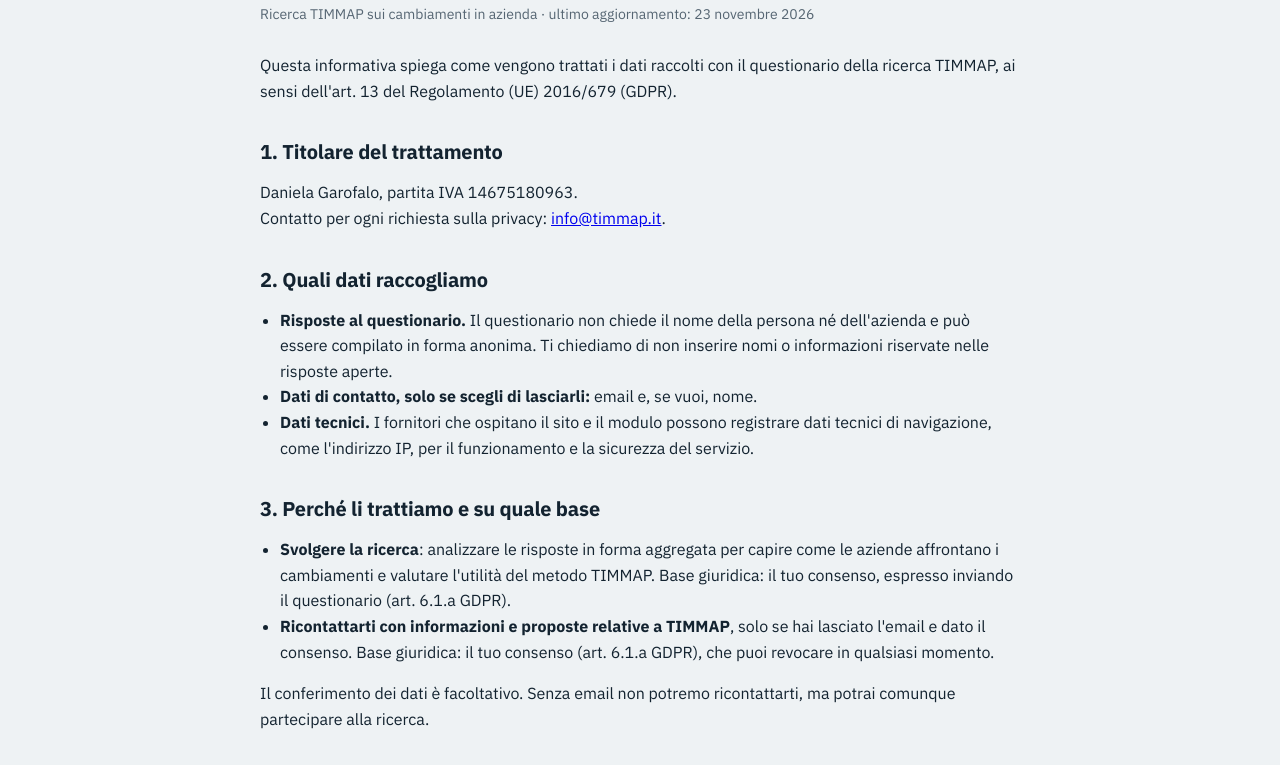
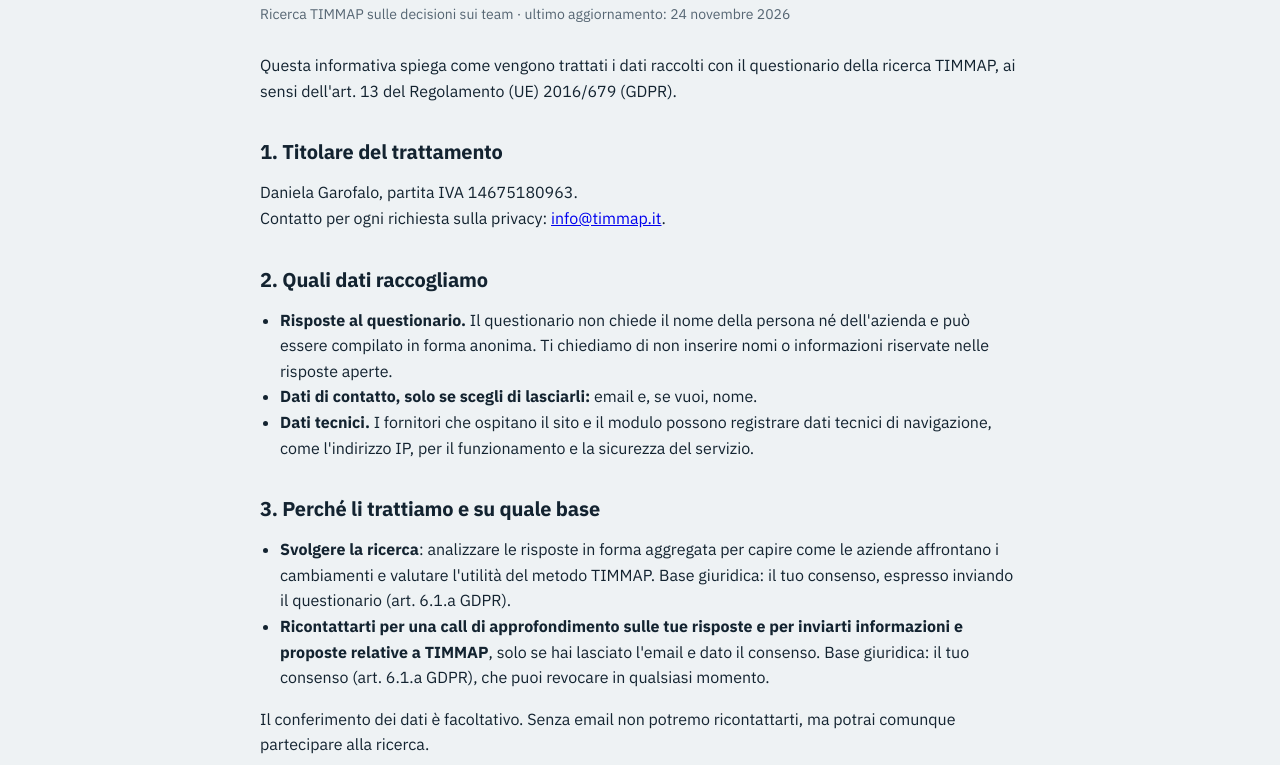
Before and after one commit to danielagarofalo1994/timmap, a plain HTML site: page privacy.html in a window 1280 px wide. Shown: the part 170-935 px from the top of the page. Drawn offline with Linux system fonts and the light colour scheme.

Commit message:
Add files via upload

```diff
--- a/privacy.html
+++ b/privacy.html
@@ -83,7 +83,7 @@ footer a{color:#fff}
 </a></div></header>
 <main class="wrap doc">
   <h1>Informativa privacy</h1>
-  <p class="upd">Ricerca TIMMAP sui cambiamenti in azienda · ultimo aggiornamento: 23 novembre 2026</p>
+  <p class="upd">Ricerca TIMMAP sulle decisioni sui team · ultimo aggiornamento: 24 novembre 2026</p>
 
   <p>Questa informativa spiega come vengono trattati i dati raccolti con il questionario della ricerca TIMMAP, ai sensi dell'art. 13 del Regolamento (UE) 2016/679 (GDPR).</p>
 
@@ -101,7 +101,7 @@ footer a{color:#fff}
   <h2>3. Perché li trattiamo e su quale base</h2>
   <ul>
     <li><b>Svolgere la ricerca</b>: analizzare le risposte in forma aggregata per capire come le aziende affrontano i cambiamenti e valutare l'utilità del metodo TIMMAP. Base giuridica: il tuo consenso, espresso inviando il questionario (art. 6.1.a GDPR).</li>
-    <li><b>Ricontattarti con informazioni e proposte relative a TIMMAP</b>, solo se hai lasciato l'email e dato il consenso. Base giuridica: il tuo consenso (art. 6.1.a GDPR), che puoi revocare in qualsiasi momento.</li>
+    <li><b>Ricontattarti per una call di approfondimento sulle tue risposte e per inviarti informazioni e proposte relative a TIMMAP</b>, solo se hai lasciato l'email e dato il consenso. Base giuridica: il tuo consenso (art. 6.1.a GDPR), che puoi revocare in qualsiasi momento.</li>
   </ul>
   <p>Il conferimento dei dati è facoltativo. Senza email non potremo ricontattarti, ma potrai comunque partecipare alla ricerca.</p>
 
```
